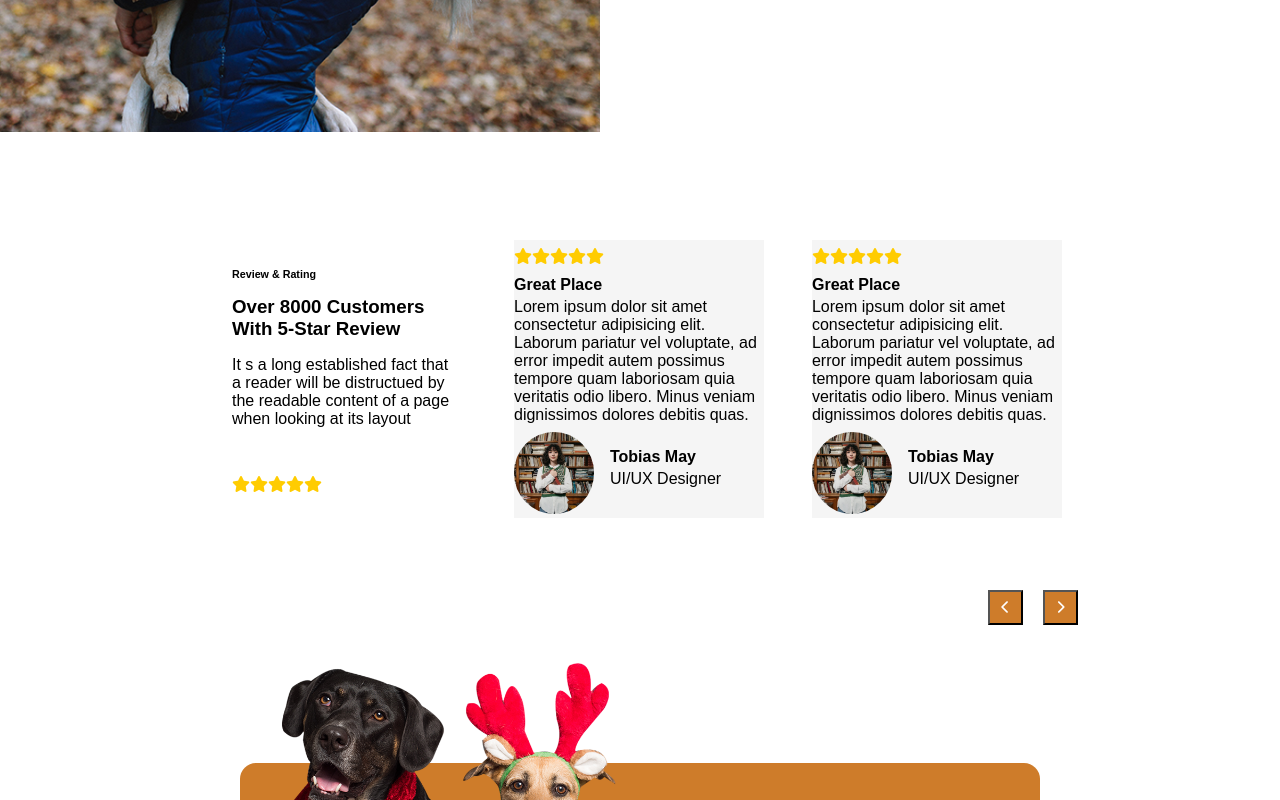
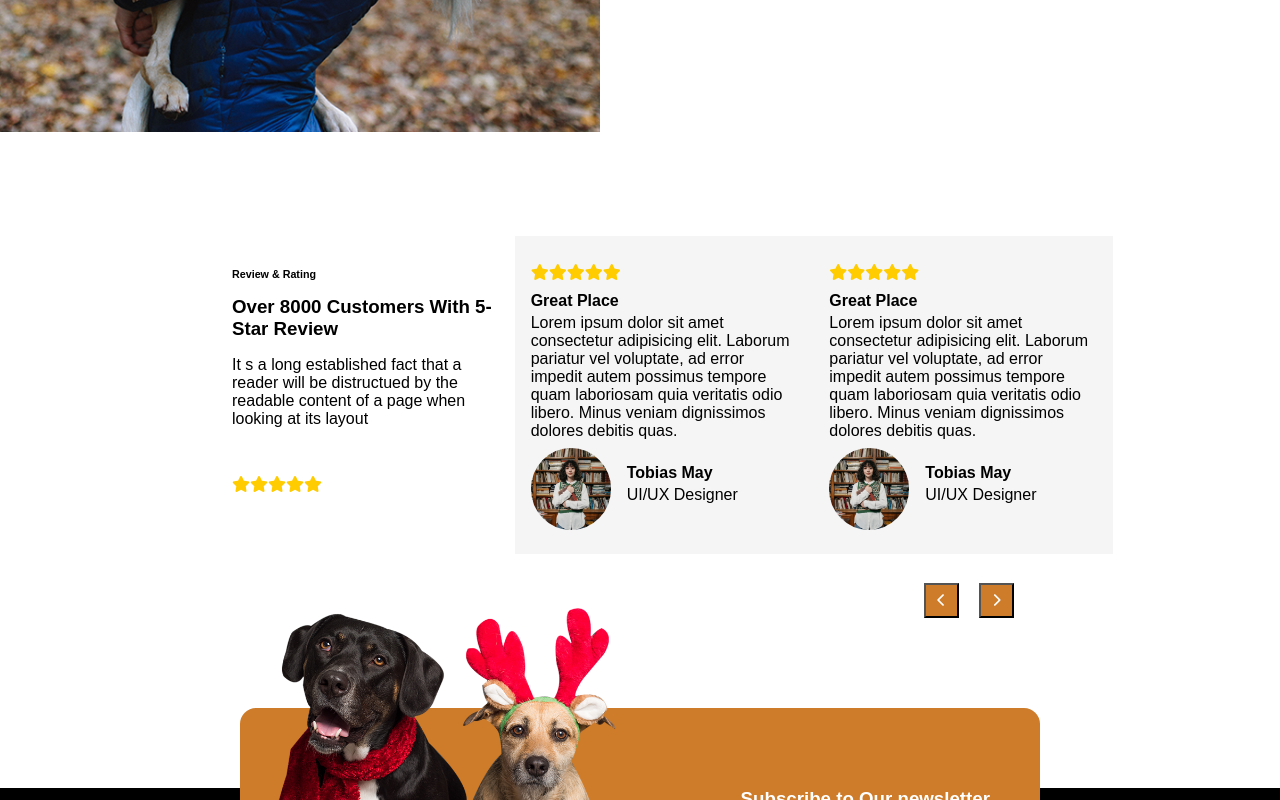
Before and after one commit to simone-nolberto/proj-html-vuejs, a Vue app: page / in a window 1280 px wide. Shown: the part 2240-3040 px from the top of the page. Built offline with nearby package versions, Linux system fonts and the light colour scheme; some icons are missing.

Commit message:
update with minor style fix update

```diff
--- a/src/components/AppHeader.vue
+++ b/src/components/AppHeader.vue
@@ -39,7 +39,7 @@ export default {
             <div>
                 <ul class="menu">
                     <li v-for="section in sections">{{ section }}</li>
-                    <a href="#">Get in touch!</a>
+                    <a class="touch" href="#">Get in touch!</a>
                 </ul>
             </div>
         </div>
--- a/src/components/AppMain.vue
+++ b/src/components/AppMain.vue
@@ -81,7 +81,8 @@ export default {
                     ullam ipsam.
                 </p>
 
-                <a href="#">Get started!</a> <a class="play" href="#"><i class="fa-regular fa-circle-play"></i></a>
+                <a class="start" href="#">Get started!</a> <a class="play" href="#"><i
+                        class="fa-regular fa-circle-play"></i></a>
             </div>
 
         </div>
@@ -249,15 +250,19 @@ export default {
                     </div>
                 </div>
             </div>
-        </div>
 
-        <div class="container carousel-button">
+            <div class="carousel-button">
 
-            <button><i class="fa-solid fa-chevron-left"></i></button>
-            <button><i class="fa-solid fa-chevron-right"></i></button>
+                <button><i class="fa-solid fa-chevron-left"></i></button>
+                <button><i class="fa-solid fa-chevron-right"></i></button>
+
+
+            </div>
 
 
         </div>
+
+
     </div>
 
 
--- a/src/style.css
+++ b/src/style.css
@@ -71,6 +71,16 @@ a {
       padding: 0.75rem;
       border-radius: 1.5rem;
       color: white;
+
+
+    }
+
+    .touch:hover {
+      background-color: var(--care-blue);
+    }
+
+    li:hover{
+      color: var(--care-orange);
     }
   }
 }
@@ -103,6 +113,10 @@ a {
       padding: 0.75rem;
       border-radius: 1.5rem;
       color: white;
+    }
+
+    .start:hover {
+      background-color: var(--care-blue);
     }
 
     .play {
@@ -243,6 +257,11 @@ a {
   }
 
 
+  .card:hover {
+    background-color: var(--care-brown);
+  }
+
+
 }
 
 .choose {
@@ -251,7 +270,7 @@ a {
   display: flex;
   flex-wrap: wrap;
 
-  .left-img{
+  .left-img {
     width: 600px;
   }
 
@@ -295,10 +314,12 @@ a {
 .reviews {
 
   padding: 5rem 0 13rem 0;
+  position: relative;
 
   .row {
     display: flex;
     flex-wrap: wrap;
+    width: 100%;
 
     .col {
       width: calc(100% / 3);
@@ -308,7 +329,7 @@ a {
 
 
   .card {
-    width: 250px;
+    width: 300px;
     aspect-ratio: 1;
     padding: 1rem;
 
@@ -326,9 +347,9 @@ a {
   }
 
   .rev-card {
-    width: 250px;
+    width: 300px;
     aspect-ratio: 1;
-
+    padding: 1rem;
     background-color: var(--care-lightgrey);
 
     * {
@@ -353,7 +374,9 @@ a {
 
   .carousel-button {
     justify-content: end;
-
+    position: absolute;
+    bottom: 10rem;
+    right: 16rem;
 
     & button {
       width: 35px;
@@ -361,6 +384,10 @@ a {
       color: white;
       background-color: var(--care-orange);
       margin: 10px 10px;
+    }
+
+    button:hover {
+      background-color: var(--care-brown);
     }
 
   }
```
